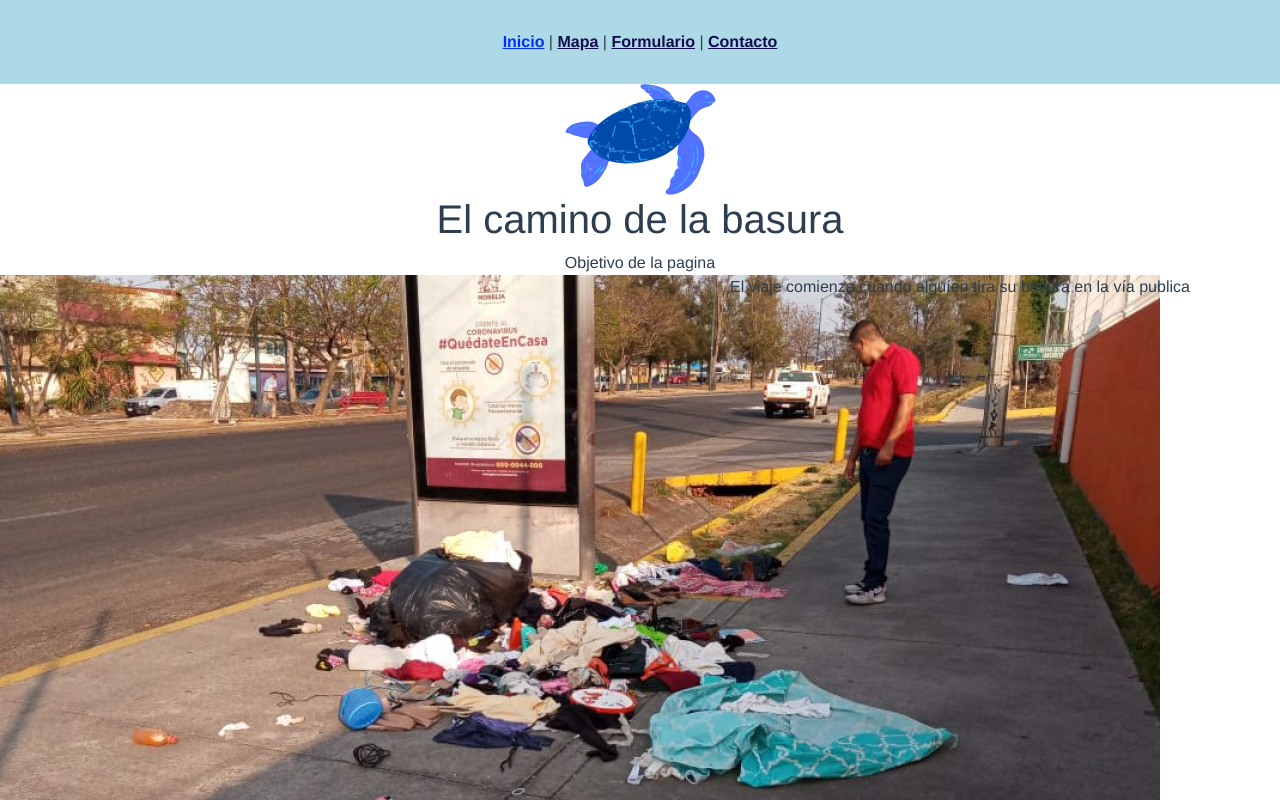
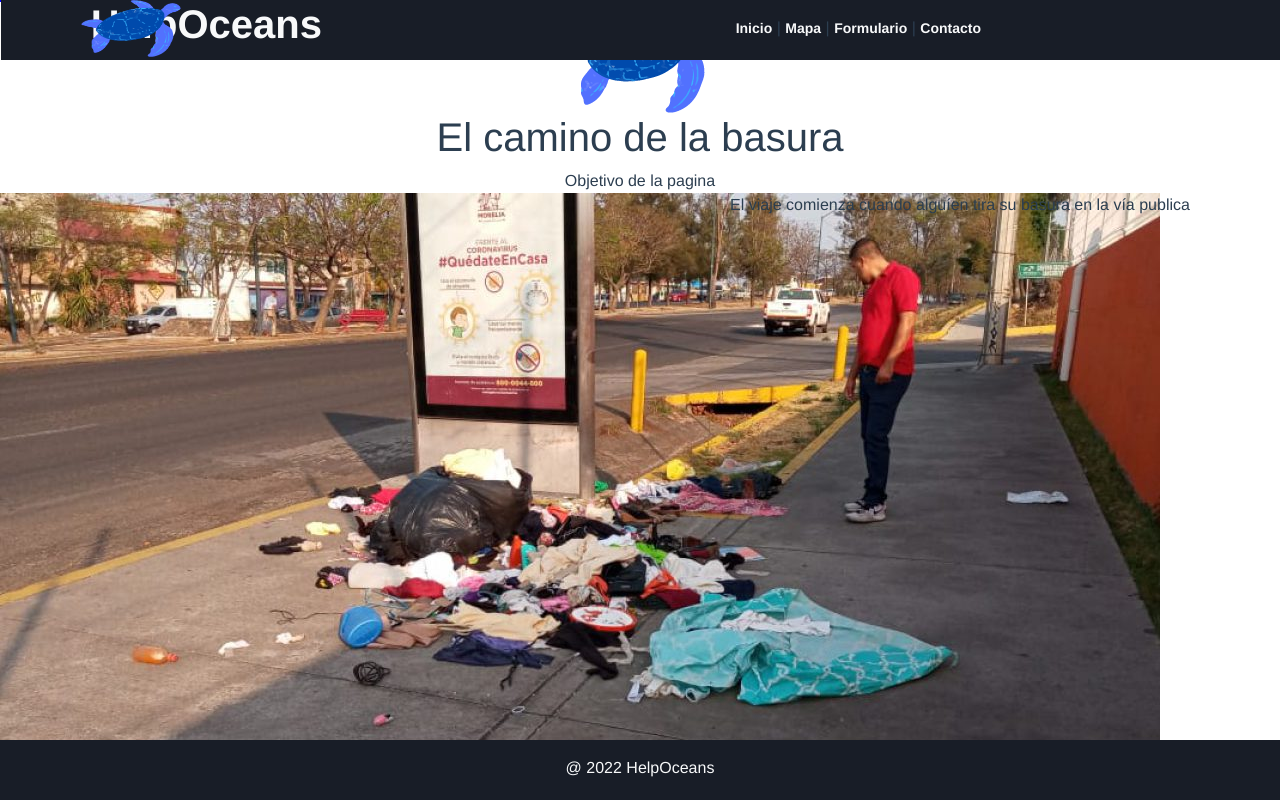
Before and after one commit to JesusGarridoM/HACK-THE-OCEAN, a Vue app: page /formulario in a window 1280 px wide. Shown: the top 800 px of the page. Built offline with nearby package versions, Linux system fonts and the light colour scheme.

Commit message:
add style to header and footer

```diff
--- a/src/App.vue
+++ b/src/App.vue
@@ -1,11 +1,42 @@
 <template>
-  <nav>
-    <router-link to="/">Inicio</router-link> |
-    <router-link to="/mapa">Mapa</router-link> |
-    <router-link to="/formulario">Formulario</router-link> |
-    <router-link to="/contacto">Contacto</router-link>
-  </nav>
+  <div class="position-relative borderBlue">
+    <header class="headerDimension headerPosition headerBG headerZIndex">
+      <nav class=".container">
+        <div class="row">
+          <div class="col-4">
+            <div class="logo">
+              <img src="./assets/logo.png" alt="">
+            </div>
+            <h1 class="weightBold text-light">HelpOceans</h1>
+          </div>
+          <div class="col-8 g-0 justify-content-between pt-3">
+            <router-link to="/" class="text-light text-decoration-none sizeNormal weightBold">Inicio</router-link> |
+            <router-link to="/mapa" class="text-light text-decoration-none sizeNormal weightBold">Mapa</router-link> |
+            <router-link to="/formulario" class="text-light text-decoration-none sizeNormal weightBold">Formulario</router-link> |
+            <router-link to="/contacto" class="text-light text-decoration-none sizeNormal weightBold">Contacto</router-link>
+          </div>
+        </div>
+
+      </nav>
+    </header>
+
+  </div>
   <router-view/>
+  <footer class="altoFooter footerPosition footerDimension footerColorBG">
+            <div class="container pt-3">
+                <div class="row">
+                    <div class="col-4">
+
+                    </div>
+                    <div class="col-4">
+                        <p class="text-light">@ 2022 HelpOceans</p>
+                    </div>
+                    <div class="col-4">
+
+                    </div>
+                </div>
+            </div>
+        </footer>
 </template>
 
 <style>
@@ -17,22 +48,115 @@
   color: #2c3e50;
 }
 
-nav {
-  padding: 30px;
-}
-
-nav a {
-  font-weight: bold;
-  color: #100d4d;
-}
-
-nav {
-  background-color: lightblue;
-}
-
 nav a.router-link-exact-active {
   color: #002fff;
 }
+.logo > img {
+    position: absolute;
+    width: 100px;
+    height: 56.94px;
+    left: 80px;
+    top: 0px;
+}
 
-/* Style General */
+.headerDimension {
+    height: 60px;
+    width: 100%;
+}
+
+.headerPosition {
+    position: fixed;
+    top: 0px;
+}
+
+.headerBG {
+    background-color: #181D27;
+}
+
+.headerZIndex {
+   z-index: 1000;
+}
+
+.letterMain {
+  font-family: 'Raleway';
+}
+
+.borderRed {
+    border: solid red 1px;
+}
+
+.borderBlue {
+    border: solid blue 1px;
+}
+
+.borderGreen {
+    border: solid green 1px;
+}
+
+.borderYellow {
+    border: solid green 1px;
+}
+
+.borderYellow {
+    border: solid pink 1px;
+}
+
+.primaryColor {
+    color: #0045bc;
+}
+
+.primaryColorBG {
+    background-color: #0045bc;
+}
+
+.footerColor {
+    color:  #b6d1ff;
+}
+
+.footerColorBG {
+    background-color: #181D27;
+}
+
+.footerPosition {
+    position: fixed;
+    bottom: 0px;
+}
+
+.footerDimension {
+    height: 60px;
+    width: 100%;
+}
+
+.sizeChico {
+    font-size: smaller;
+}
+
+.sizeNormal {
+    font-size: 14px;
+}
+
+.sizeMediano {
+    font-size: 24px;
+}
+
+.sizeGrande {
+    font-size: 34px;
+}
+
+.sizeExtraGrande {
+    font-size: 44px;
+}
+
+.sizeExtraExtraGrande {
+    font-size: 60px;
+}
+
+.weightBold {
+    font-weight: bold;
+}
+
+.inlineBlock{
+    display: block;
+}
+
 </style>
--- a/src/views/HomeView.vue
+++ b/src/views/HomeView.vue
@@ -1,4 +1,4 @@
-<template>
+<template class="">
   <div class="home">
     <img alt="Vue logo" src="../assets/logo.png">
     <HelloWorld msg="El camino de la basura"/>
```
